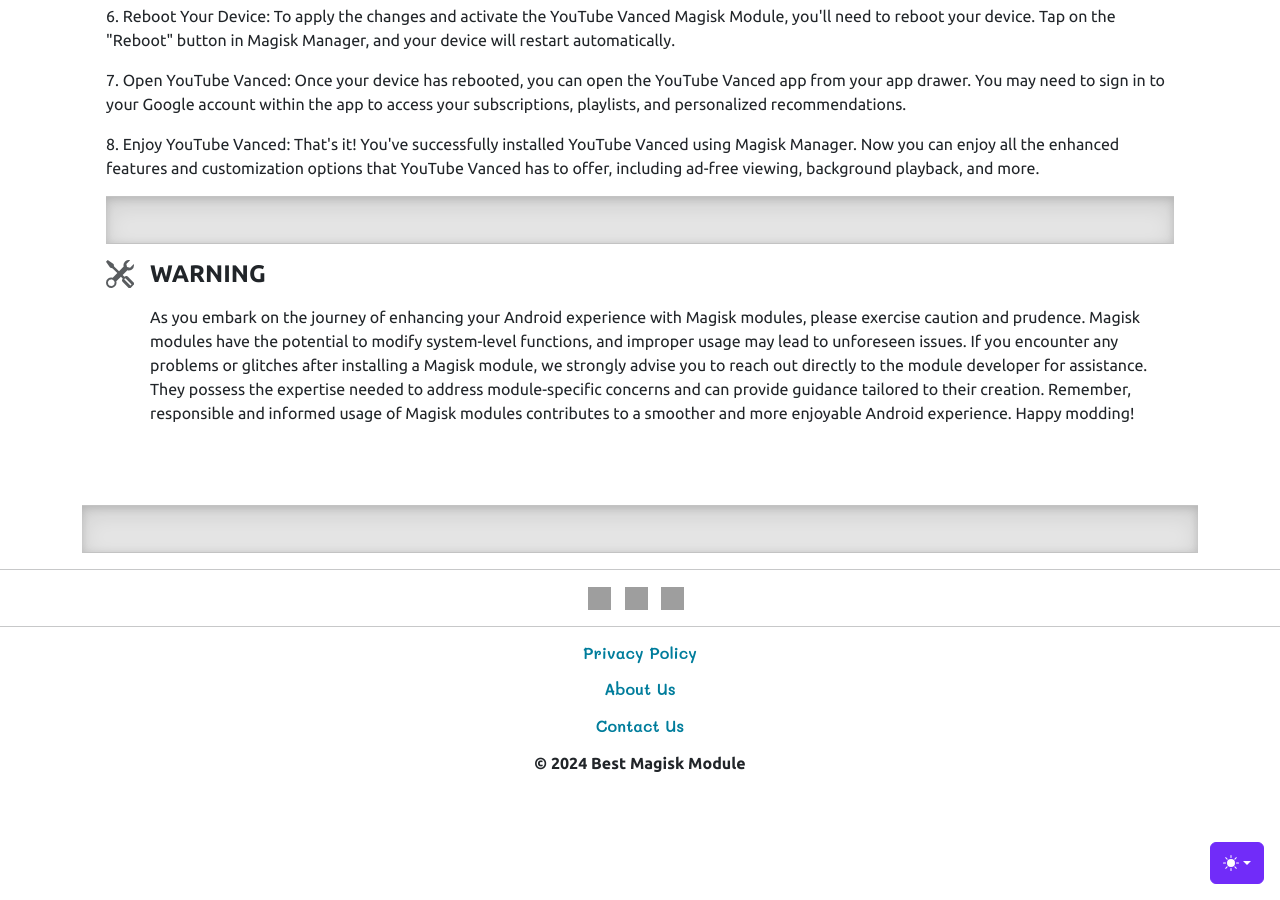
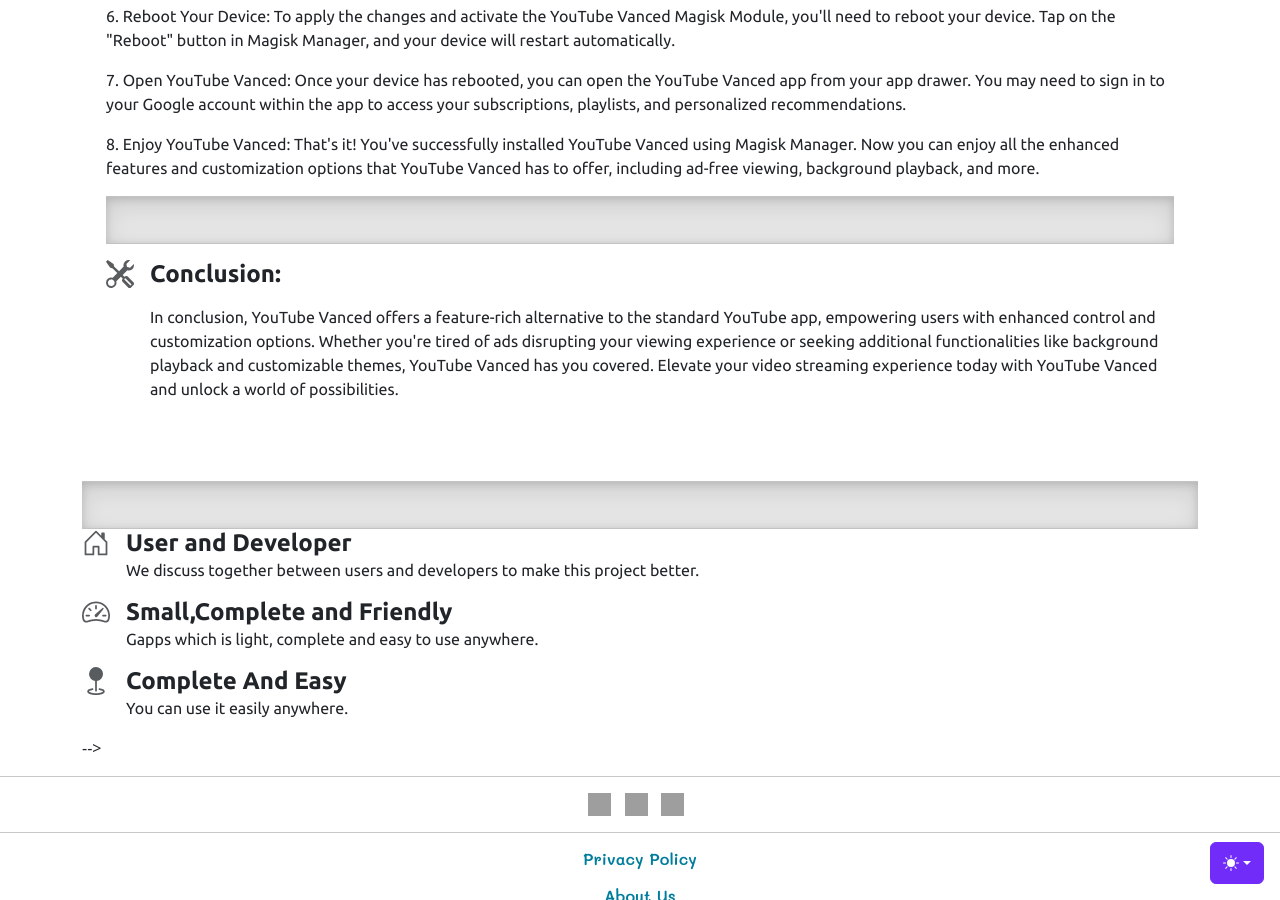
Before and after one commit to ytrevanced/ytrevanced.github.io, a Jekyll site: the page built from index.html, in a window 1280 px wide and 900 px high, scrolled down 2451 px. Built offline with Jekyll 4.4.1, drawn with Linux system fonts in a browser that asks for light colours; some web fonts are replaced; grey boxes are pictures that could not be loaded.

Commit message:
Update index.html

```diff
--- a/index.html
+++ b/index.html
@@ -224,13 +224,11 @@
       <div class="col d-flex align-items-start">
         <svg class="bi text-muted flex-shrink-0 me-3" width="1.75em" height="1.75em"><use xlink:href="#tools"/></svg>
         <div>
-          <h3 class="fw-bold mb-0 fs-4">WARNING</h3>
+          <h3 class="fw-bold mb-0 fs-4">Conclusion:</h3>
         <p></p>
-          <p>As you embark on the journey of enhancing your Android experience with Magisk modules, please exercise caution and prudence. Magisk modules have the potential to modify system-level functions, and improper usage may lead to unforeseen issues.
-
-If you encounter any problems or glitches after installing a Magisk module, we strongly advise you to reach out directly to the module developer for assistance. They possess the expertise needed to address module-specific concerns and can provide guidance tailored to their creation.
-
-Remember, responsible and informed usage of Magisk modules contributes to a smoother and more enjoyable Android experience. Happy modding!</p>
+          <p>In conclusion, YouTube Vanced offers a feature-rich alternative to the standard YouTube app, empowering users with enhanced control and customization options.
+Whether you're tired of ads disrupting your viewing experience or seeking additional functionalities like background playback and customizable themes, YouTube Vanced has you covered.
+Elevate your video streaming experience today with YouTube Vanced and unlock a world of possibilities.</p>
         </div>
       </div>
 
@@ -243,7 +241,6 @@
 
 
 
-    <!--
       <div class="col d-flex align-items-start">
         <svg class="bi text-muted flex-shrink-0 me-3" width="1.75em" height="1.75em"><use xlink:href="#home"/></svg>
         <div>
```
